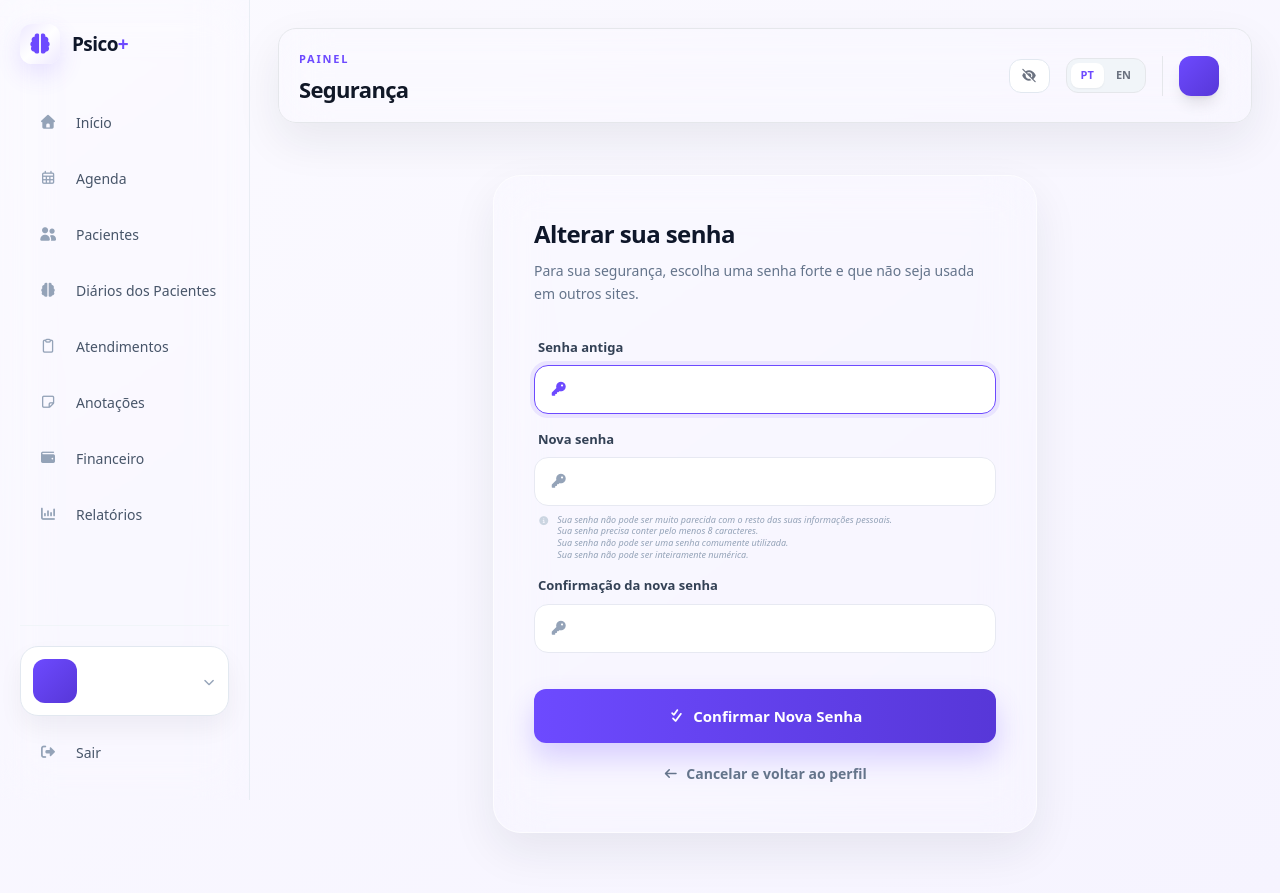
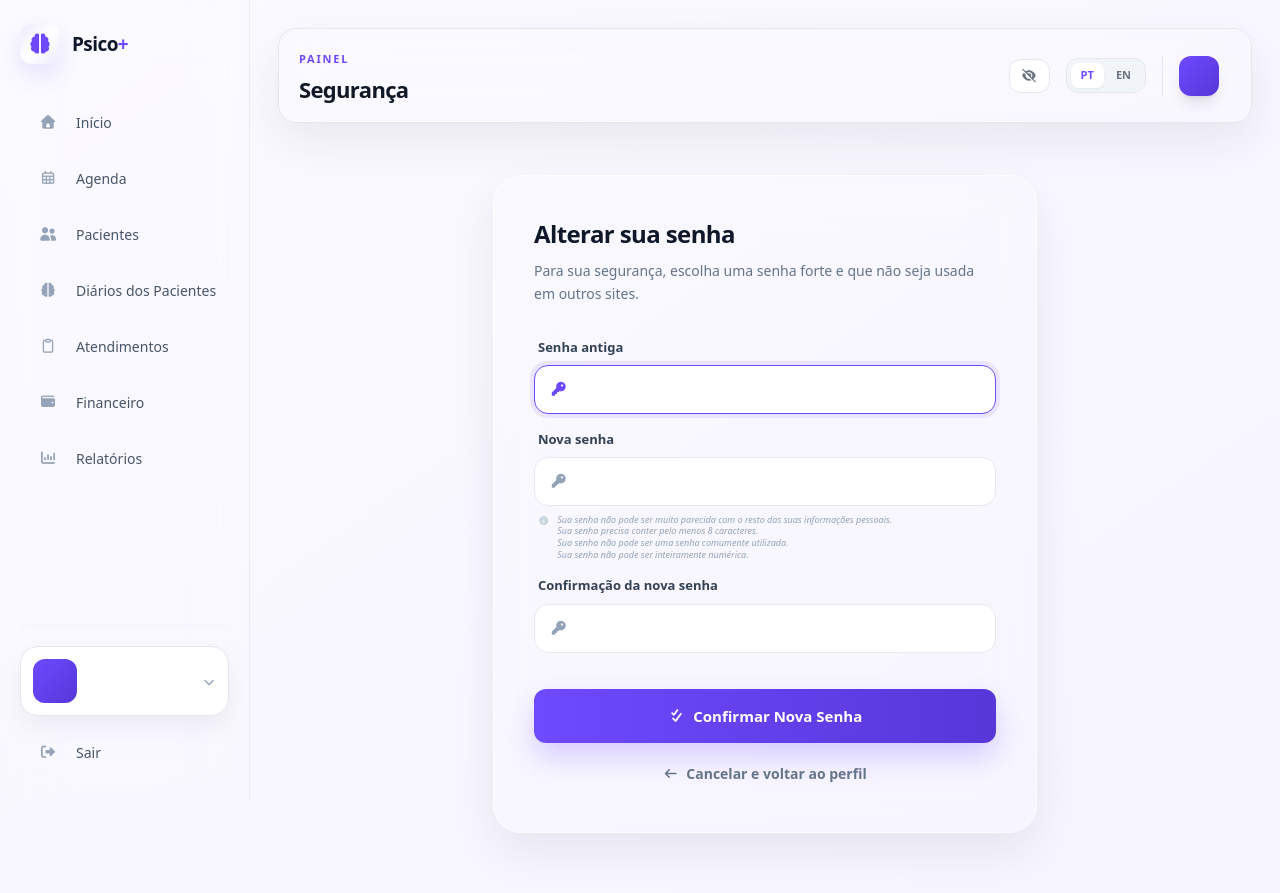
Before and after one commit to leticiazlopes/psicoplus, a Django app: page /alterar-senha/ in a window 1280 px wide. Run offline with Django 4.2, Linux system fonts and the light colour scheme; the visitor is signed in with stand-in values (Sample User, id 1); some libraries are stand-ins or nearby versions.

Commit message:
bug: remover página de anotação da sidebar

```diff
--- a/templates/shared/sidebar.html
+++ b/templates/shared/sidebar.html
@@ -73,13 +73,6 @@
                         <i class="fa-regular fa-clipboard text-[14px]" aria-hidden="true"></i>
                     </span>
                     {% translate "Atendimentos" %}
-                </a>
-
-                <a href="#" class="group flex items-center gap-3 rounded-xl px-3 py-2.5 text-[14px] font-medium transition {% if active_page == 'anotacoes' %}bg-primarySoft text-primary{% else %}text-slate-600 hover:bg-slate-50 hover:text-slate-900{% endif %}">
-                    <span class="flex h-8 w-8 items-center justify-center rounded-lg {% if active_page == 'anotacoes' %}bg-white text-primary{% else %}text-slate-400{% endif %}">
-                        <i class="fa-regular fa-note-sticky text-[14px]" aria-hidden="true"></i>
-                    </span>
-                    {% translate "Anotações" %}
                 </a>
 
                 <a href="{% url 'financeiro_mensal' %}" class="group flex items-center gap-3 rounded-xl px-3 py-2.5 text-[14px] font-medium transition {% if current_url_name == 'financeiro_mensal' %}bg-primarySoft text-primary{% else %}text-slate-600 hover:bg-slate-50 hover:text-slate-900{% endif %}">
```
